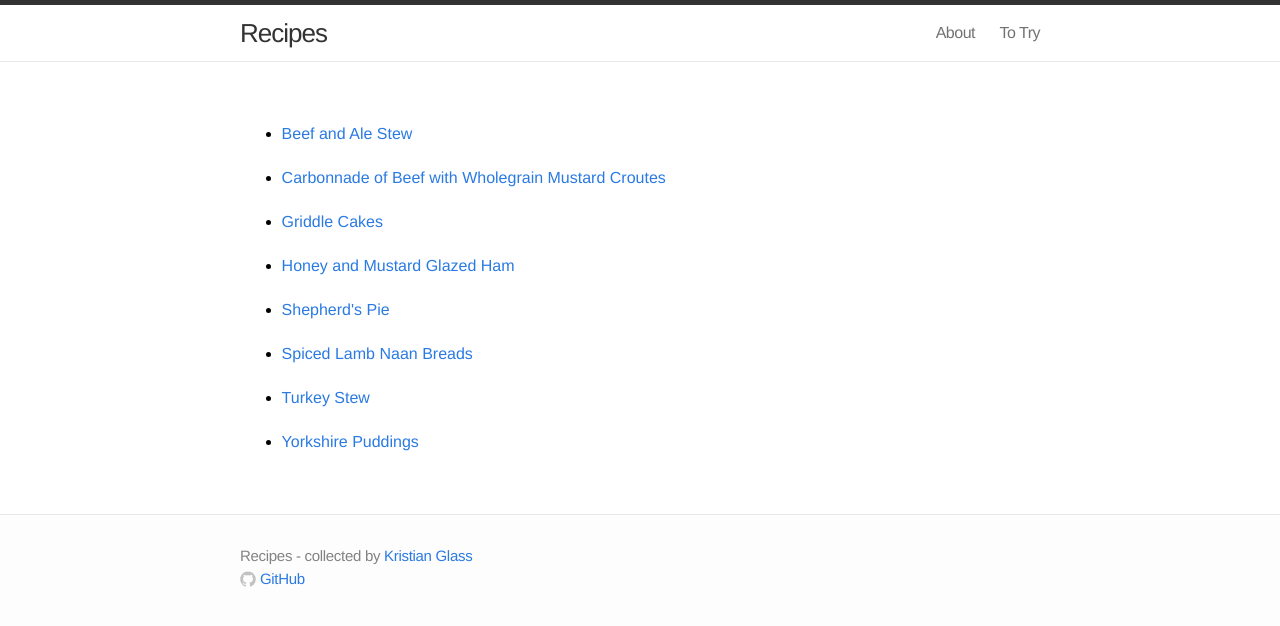
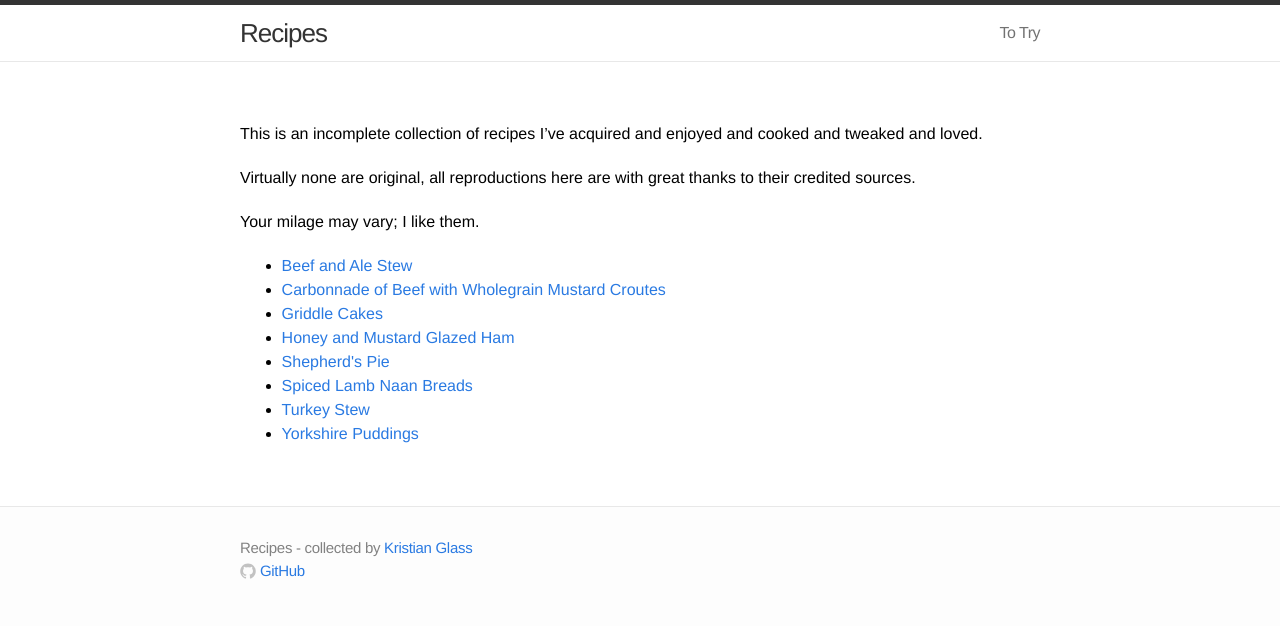
Before and after one commit to doismellburning/recipes, a Jekyll site: the page built from www/index.md, in a window 1280 px wide. Shown: the top 626 px of the page. Built offline with Jekyll 4.4.1, drawn with Linux system fonts in a browser that asks for light colours.

Commit message:
Moved About into index, MD-ed it, and fixed HTML

```diff
--- a/www/index.html
+++ /dev/null
@@ -1,11 +0,0 @@
----
-layout: page
----
-
-{% for recipe in site.data['recipes'] %}
-	<ul>
-		<li>
-			<a href="{{ recipe.url }}">{{ recipe.title }}</a>
-		</li>
-	</ul>
-{% endfor %}
--- a/www/about.md
+++ b/www/index.md
@@ -1,7 +1,5 @@
 ---
 layout: page
-title: About
-permalink: /about/
 ---
 
 This is an incomplete collection of recipes I've acquired and enjoyed and cooked and tweaked and loved.
@@ -9,3 +7,11 @@ This is an incomplete collection of recipes I've acquired and enjoyed and cooked
 Virtually none are original, all reproductions here are with great thanks to their credited sources.
 
 Your milage may vary; I like them.
+
+<ul>
+    {% for recipe in site.data['recipes'] %}
+		<li>
+			<a href="{{ recipe.url }}">{{ recipe.title }}</a>
+		</li>
+    {% endfor %}
+</ul>
```
